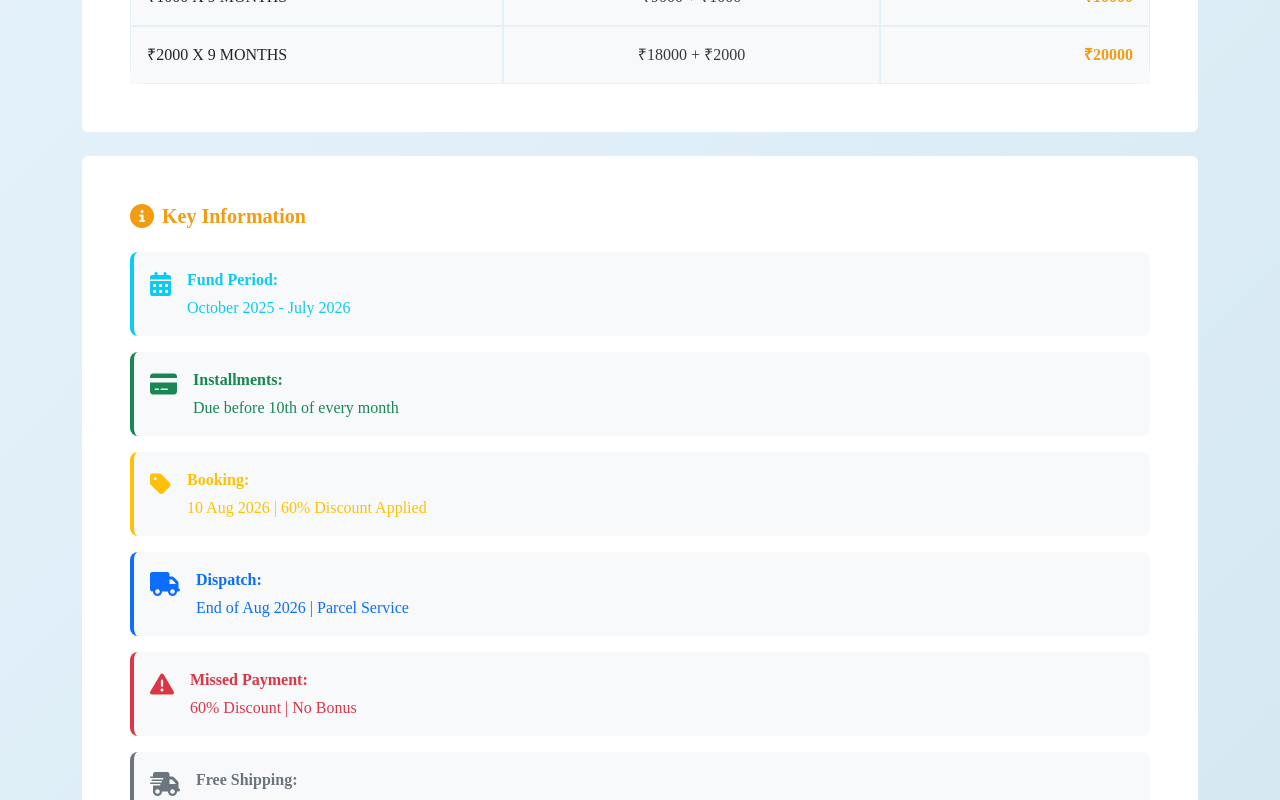
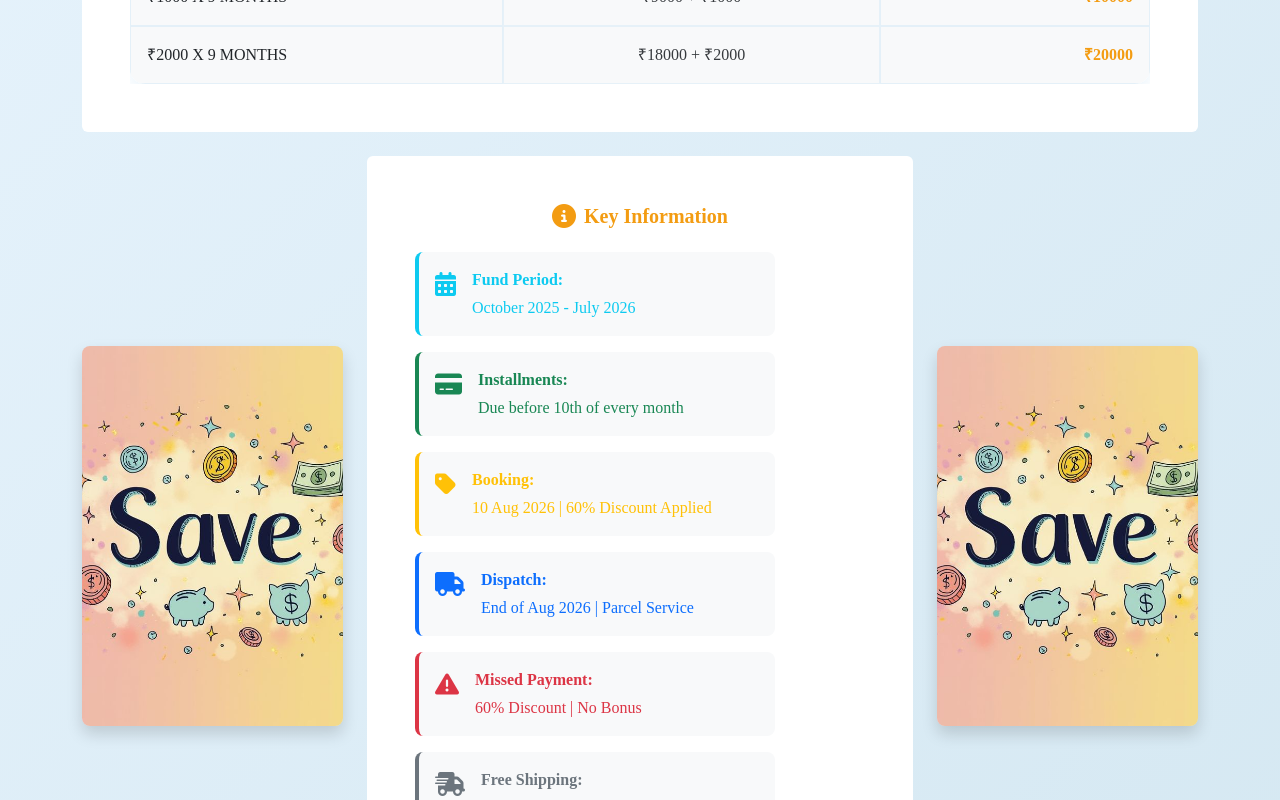
Before and after one commit to SANJAY-1508/zentexuschitfunt_25, a React (Create React App) app: page / in a window 1280 px wide. Shown: the part 1380-2180 px from the top of the page. Built offline with nearby package versions, Linux system fonts and the light colour scheme.

Commit message:
`Refactor Home page layout and styles: added side images and centering adjustments`

```diff
--- a/src/App.css
+++ b/src/App.css
@@ -604,3 +604,39 @@ html {
     height: 80px;
   }
 }
+
+/* Additional CSS for side images and centering */
+.side-image-left,
+.side-image-right {
+  height: 100%;
+  display: flex;
+  align-items: center;
+  justify-content: center;
+}
+
+.side-image-left img,
+.side-image-right img {
+  width: 100%;
+  height: 100%;
+  object-fit: cover;
+  border-radius: 15px;
+}
+
+/* Ensure key info list items are properly spaced for centering */
+.info-item {
+  justify-content: flex-start !important; /* Override for list items to align left inside */
+  max-width: 80%;
+}
+
+/* Responsive adjustments */
+@media (max-width: 991px) {
+  .side-image-left,
+  .side-image-right {
+    display: none;
+  }
+
+  .info-item {
+    max-width: 100%;
+    justify-content: flex-start !important;
+  }
+}
--- a/src/pages/Home.js
+++ b/src/pages/Home.js
@@ -9,7 +9,7 @@ import FundTable from "./components/FundTable";
 import FundPlanCard from "./components/FundPlanCard";
 import HowItWorks from "./components/HowItWorks";
 import img1 from "../assets/diwali-chit-fund-banner-D2a1cjBH (1).jpeg";
-import img2 from "../assets/diwali-chit-fund-banner-D2a1cjBH (1).jpeg";
+import img2 from "../assets/money_img.jpg";
 import { fundPlans, testimonials, steps } from "./components/Data";
 
 const Home = () => {
@@ -77,7 +77,7 @@ const Home = () => {
                   data-aos-delay="600"
                 >
                   <img
-                    src={img2}
+                    src={img1}
                     className="hero-img img-fluid rounded-4 shadow-xl"
                     alt="Diwali Crackers Fund"
                   />
@@ -122,12 +122,27 @@ const Home = () => {
                 </Card>
               </Col>
               <Col lg={12}>
+                <Row className="justify-content-center align-items-stretch g-4">
+                  {/* Left Side Image */}
+                  <Col lg={3} md={3} className="d-none d-lg-block">
+                    <div className="side-image-left h-100">
+                      <img
+                        src={img2}
+                        className="img-fluid rounded-3 shadow h-50"
+                        alt="Decorative Left"
+                        style={{ objectFit: "cover" }}
+                      />
+                    </div>
+                  </Col>
+
+                  {/* Center Key Information */}
+                  <Col lg={6} md={6}>
                     <Card
-                  className="fund-card h-100 border-0 shadow-xl bg-white"
+                      className="fund-card h-100 border-0 shadow-xl bg-white text-center"
                       data-aos="fade-up"
                     >
-                  <Card.Body className="p-4 p-lg-5">
-                    <Card.Title className="h3 fw-bold text-gold mb-4 d-flex align-items-center">
+                      <Card.Body className="p-4 p-lg-5 d-flex flex-column justify-content-center">
+                        <Card.Title className="h3 fw-bold text-gold mb-4 d-flex align-items-center justify-content-center">
                           <i className="fas fa-info-circle me-2 fs-4"></i>Key
                           Information
                         </Card.Title>
@@ -166,12 +181,12 @@ const Home = () => {
                           ].map((item, idx) => (
                             <li
                               key={idx}
-                          className={`mb-3 p-3 bg-light rounded-3 d-flex align-items-start info-item ${item.colorClass}`}
+                              className={`mb-3 p-3 bg-light rounded-3 d-flex align-items-start justify-content-center info-item ${item.colorClass}`}
                             >
                               <i
                                 className={`${item.icon} me-3 fs-4 mt-1 flex-shrink-0`}
                               ></i>
-                          <div>
+                              <div className="text-start flex-grow-1">
                                 <strong className="d-block mb-1">
                                   {item.text.split(":")[0]}:
                                 </strong>
@@ -182,6 +197,20 @@ const Home = () => {
                         </ul>
                       </Card.Body>
                     </Card>
+                  </Col>
+
+                  {/* Right Side Image */}
+                  <Col lg={3} md={3} className="d-none d-lg-block">
+                    <div className="side-image-right h-100">
+                      <img
+                        src={img2}
+                        className="img-fluid rounded-3 shadow h-50"
+                        alt="Decorative Right"
+                        style={{ objectFit: "cover" }}
+                      />
+                    </div>
+                  </Col>
+                </Row>
               </Col>
             </Row>
           </Container>
```
Also changed, not shown: src/assets/money_img.jpg (added). Lines whose indentation alone changed are shown as unchanged.
